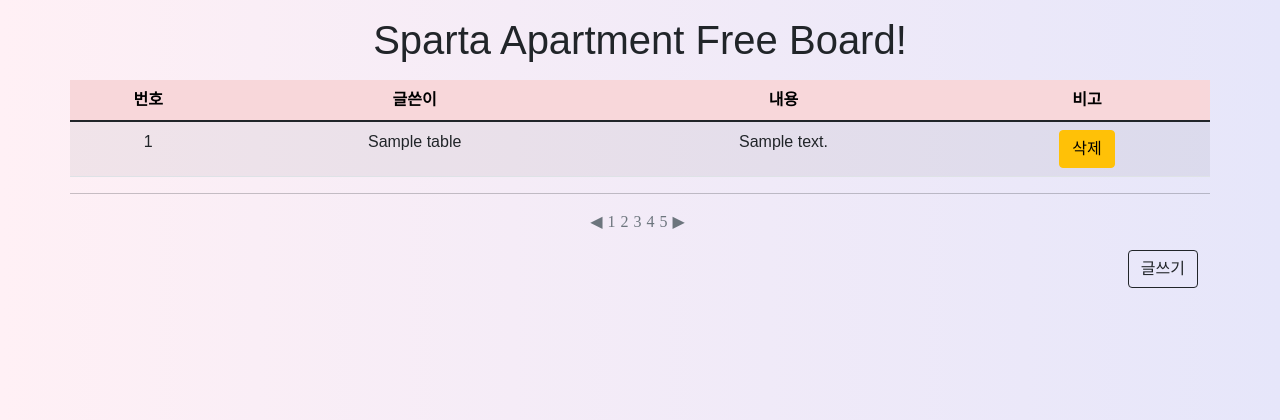
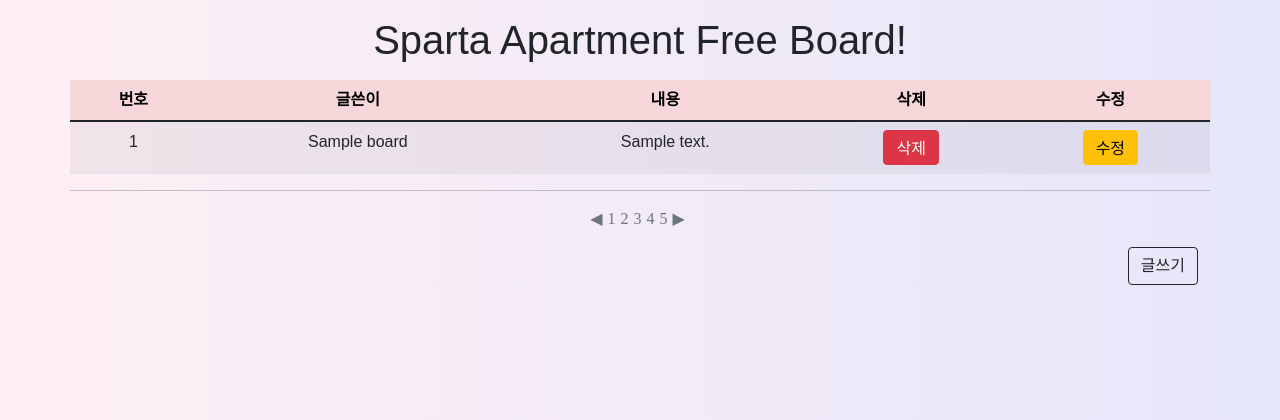
Before and after one commit to pou8520/mini_2_project, a Flask app: page / in a window 1280 px wide. Shown: the part 56-476 px from the top of the page. Run offline with Flask 2, Linux system fonts and the light colour scheme; tables that the repository leaves empty or names only in its code hold one stand-in row (values such as "Sample post"); data that the repository does not hold is empty.

Commit message:
app.py 전체적으로 수정, button type : submit => button

```diff
--- a/app.py
+++ b/app.py
@@ -2,52 +2,67 @@ from flask import Flask, render_template, request, jsonify
 import pymysql
 app = Flask(__name__)
 
-# database에 접근
-db = pymysql.connect( host='localhost',
-                      port=3306,
-                      user='root',
-                      passwd='changmin94!',
-                      db='project',
-                      charset='utf8')
-
-# database를 사용하기 위한 cursor를 세팅합니다.
-cursor = db.cursor()
-
 @app.route("/")
 def index():
-  sql = '''SELECT id FROM test_table'''
-  cursor.execute(sql)
-  data_id = cursor.fetchall()
-  return render_template('index.html', data_id = data_id)
+  return render_template('index.html')
 
 # GET 구현
 @app.route("/comment", methods=["GET"])
 def comment_get():
-  sql = '''SELECT * FROM test_table'''
+  db = pymysql.connect( host='secendproj.cczokkdg0lti.ap-northeast-1.rds.amazonaws.com',
+                      port=3306,
+                      user='admin',
+                      passwd='roqkfwkehlrhtlqwh',
+                      db='2_project',
+                      charset='utf8')
+  cursor = db.cursor()
+
+  sql = '''SELECT * FROM board'''
   cursor.execute(sql)
   data_list = cursor.fetchall()
+
+  db.close()
   return jsonify({'data_list': data_list})
 
 # POST 구현
 @app.route("/save_comment", methods=["POST"])
 def comment_post():
+  db = pymysql.connect( host='secendproj.cczokkdg0lti.ap-northeast-1.rds.amazonaws.com',
+                      port=3306,
+                      user='admin',
+                      passwd='roqkfwkehlrhtlqwh',
+                      db='2_project',
+                      charset='utf8')
+  cursor = db.cursor()
+
   name_receive = request.form['name_give']
   comment_receive = request.form['comment_give']
-  print(name_receive)
-  sql =f'''INSERT INTO test_table(name, comment)
-        VALUES('{name_receive}', '{comment_receive}');'''
+  sql = f'''INSERT INTO board(name, comment)
+            VALUES('{name_receive}', '{comment_receive}');'''
   cursor.execute(sql)
+
   db.commit()
-  return jsonify({'msg':'게시글 입력 완료!'})
+  db.close()
+  return jsonify({'msg':'게시글 전송 완료!'})
 
 # DELETE 구현
 @app.route("/delete", methods=["DELETE"])
 def comment_delete():
+  db = pymysql.connect( host='secendproj.cczokkdg0lti.ap-northeast-1.rds.amazonaws.com',
+                      port=3306,
+                      user='admin',
+                      passwd='roqkfwkehlrhtlqwh',
+                      db='2_project',
+                      charset='utf8')
+  cursor = db.cursor()
+
   id_receive = request.form['id']
-  sql = f'''DELETE FROM test_table
+  sql = f'''DELETE FROM board
             WHERE id = {id_receive};'''
   cursor.execute(sql)
+
   db.commit()
+  db.close()
   return jsonify({'msg':'게시글 삭제!'})
 
 
--- a/templates/index.html
+++ b/templates/index.html
@@ -53,7 +53,8 @@
         <th>번호</th>
         <th>글쓴이</th>
         <th>내용</th>
-        <th>비고</th>
+        <th>삭제</th>
+        <th>수정</th>
       </tr>
     </thead>
 
@@ -82,7 +83,7 @@
         <input type="text" class="form-control" id="comment">
       </div>
       <div class="col">
-        <button onclick="save_comment()" type="submit" class="btn btn-primary col-2" >Submit</button>
+        <button onclick="save_comment()" type="button" class="btn btn-primary col-2" >Submit</button>
         <button type="button" class="btn btn-danger col-2 float-end close">Close</button>
       </div>
     </form>
@@ -104,6 +105,7 @@
     <a class="btn btn-outline-dark float-end">글쓰기</a>
   </div>
 
+
   <script>
 
     $(document).ready(function () {
@@ -122,12 +124,12 @@
                     let id = doc[i][0]
                     let name = doc[i][1]
                     let comment = doc[i][2]
-                    let note = doc[i][3]
                     let 템플릿 = `<tr>
                                   <td>${id}</td>
                                   <td>${name}</td>
                                   <td>${comment}</td>
-                                  <td><button type="button" class="btn btn-warning delete" data-id="${id}">삭제</button></td>
+                                  <td><button type="button" class="btn btn-danger delete btn-size" data-id="${id}" style="height: 35px;">삭제</button></td>
+                                  <td><button type="button" class="btn btn-warning btn-size" style="height: 35px;">수정</button></td>
                                 </tr>`
                     $('#comment-list').append(템플릿)
 
@@ -157,6 +159,7 @@
     function save_comment() {
       let name = $('#name').val()
       let comment = $('#comment').val()
+
       $.ajax({
           type: 'POST',
           url: '/save_comment',
```
